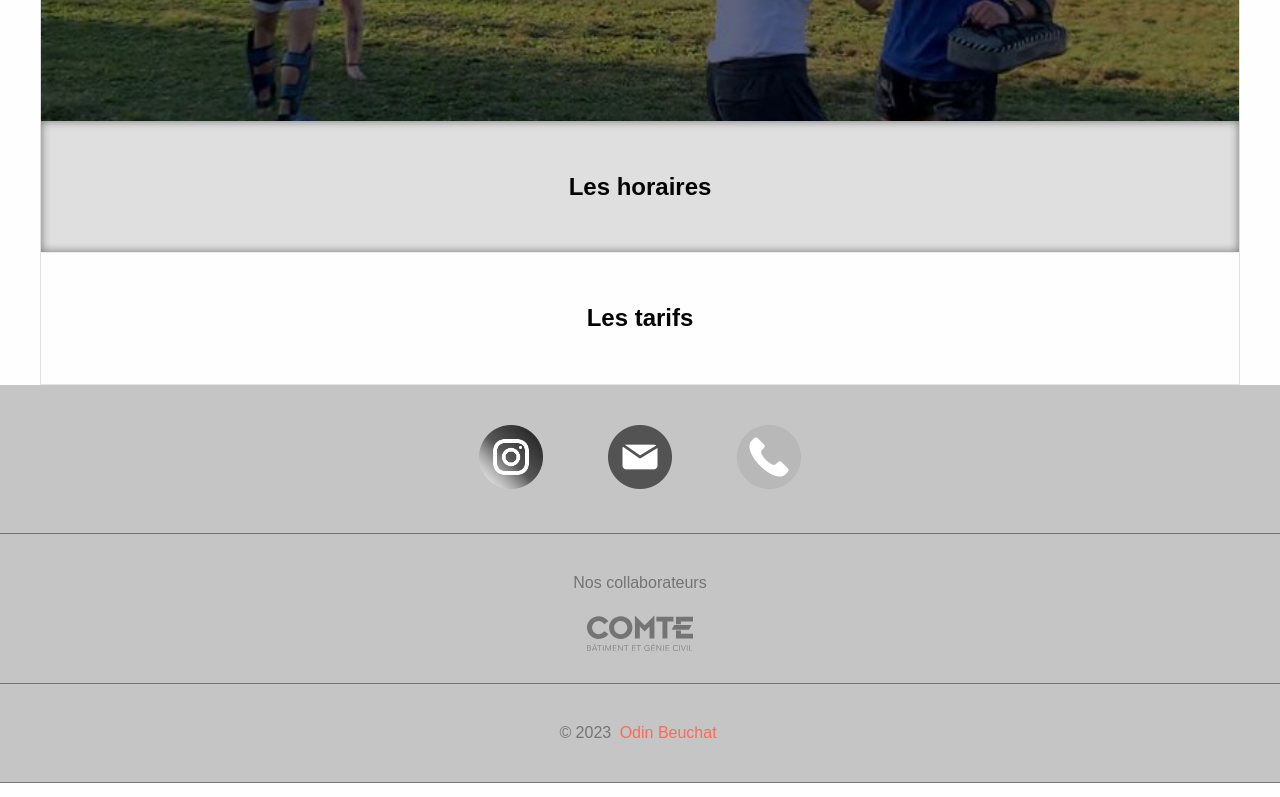
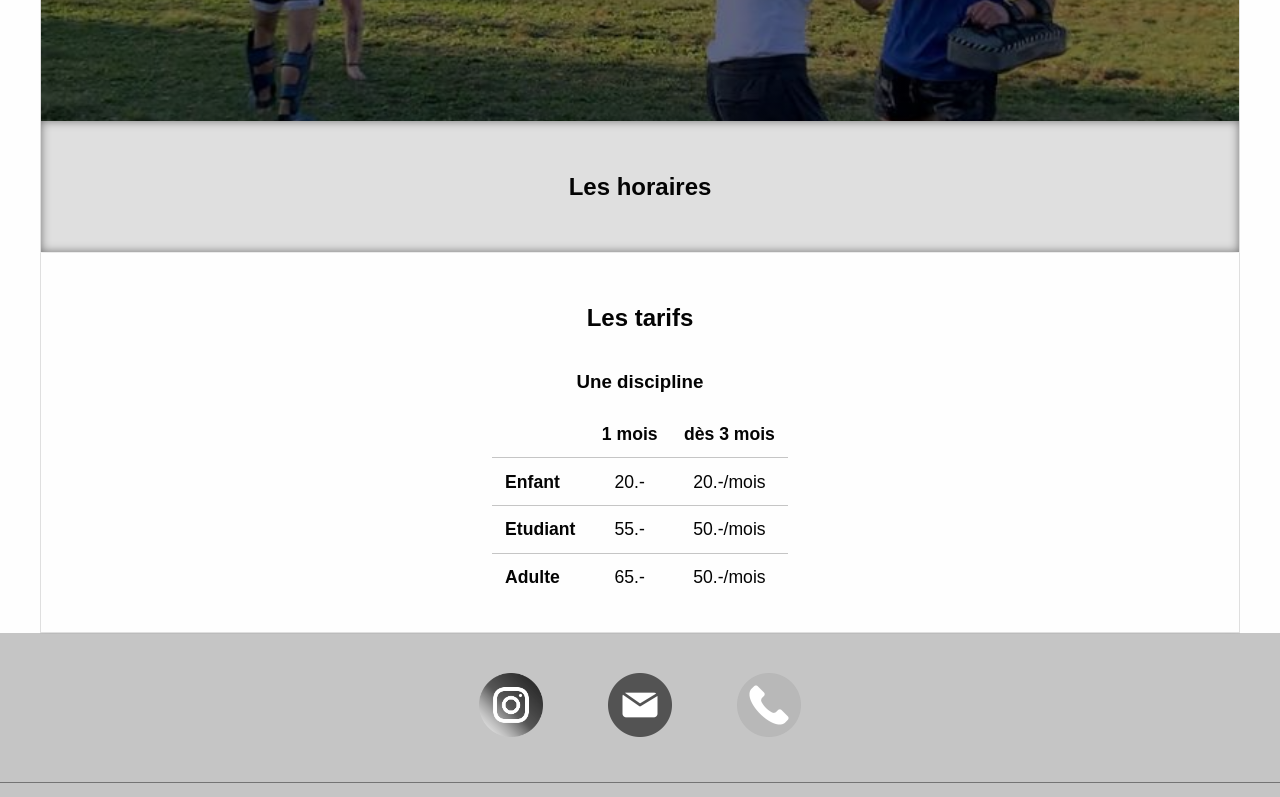
Before and after one commit to drafolin/siam-gym, a React (Vite) app: page /cours in a window 1280 px wide. Shown: the part 459-1256 px from the top of the page. Built offline with nearby package versions, Linux system fonts and the light colour scheme; a web font is replaced by a local one.

Commit message:
added prices for single course

```diff
--- a/src/global.scss
+++ b/src/global.scss
@@ -506,7 +506,42 @@ a {
 }
 
 .symbol {
-  font-family: "SFRounded";
+  font-family: "SFRounded", sans-serif;
+}
+
+table {
+  border-collapse: collapse;
+  font-size: 1.1rem;
+
+  thead {
+    th {
+      padding: .75em;
+    }
+  }
+
+  tbody {
+
+    tr {
+      transition: all 300ms ease-in-out;
+
+      &:hover {
+        background-color: var(--secondary-bg);
+      }
+
+      td {
+        border-top: 1px solid var(--secondary);
+        padding: .75em;
+
+        &:first-child {
+          font-weight: bold;
+        }
+
+        &:not(:first-child) {
+          text-align: center;
+        }
+      }
+    }
+  }
 }
 
 body {
--- a/src/pages/cours/index.tsx
+++ b/src/pages/cours/index.tsx
@@ -11,7 +11,33 @@ export const Page = () => {
 		</section>
 		<section>
 			<h2>Les tarifs</h2>
-			<table></table>
+			<h3>Une discipline</h3>
+			<table>
+				<thead>
+					<tr>
+						<th></th>
+						<th>1 mois</th>
+						<th>dès 3 mois</th>
+					</tr>
+				</thead>
+				<tbody>
+					<tr>
+						<td>Enfant</td>
+						<td>20.-</td>
+						<td>20.-/mois</td>
+					</tr>
+					<tr>
+						<td>Etudiant</td>
+						<td>55.-</td>
+						<td>50.-/mois</td>
+					</tr>
+					<tr>
+						<td>Adulte</td>
+						<td>65.-</td>
+						<td>50.-/mois</td>
+					</tr>
+				</tbody>
+			</table>
 		</section>
 	</main>;
 };
```
